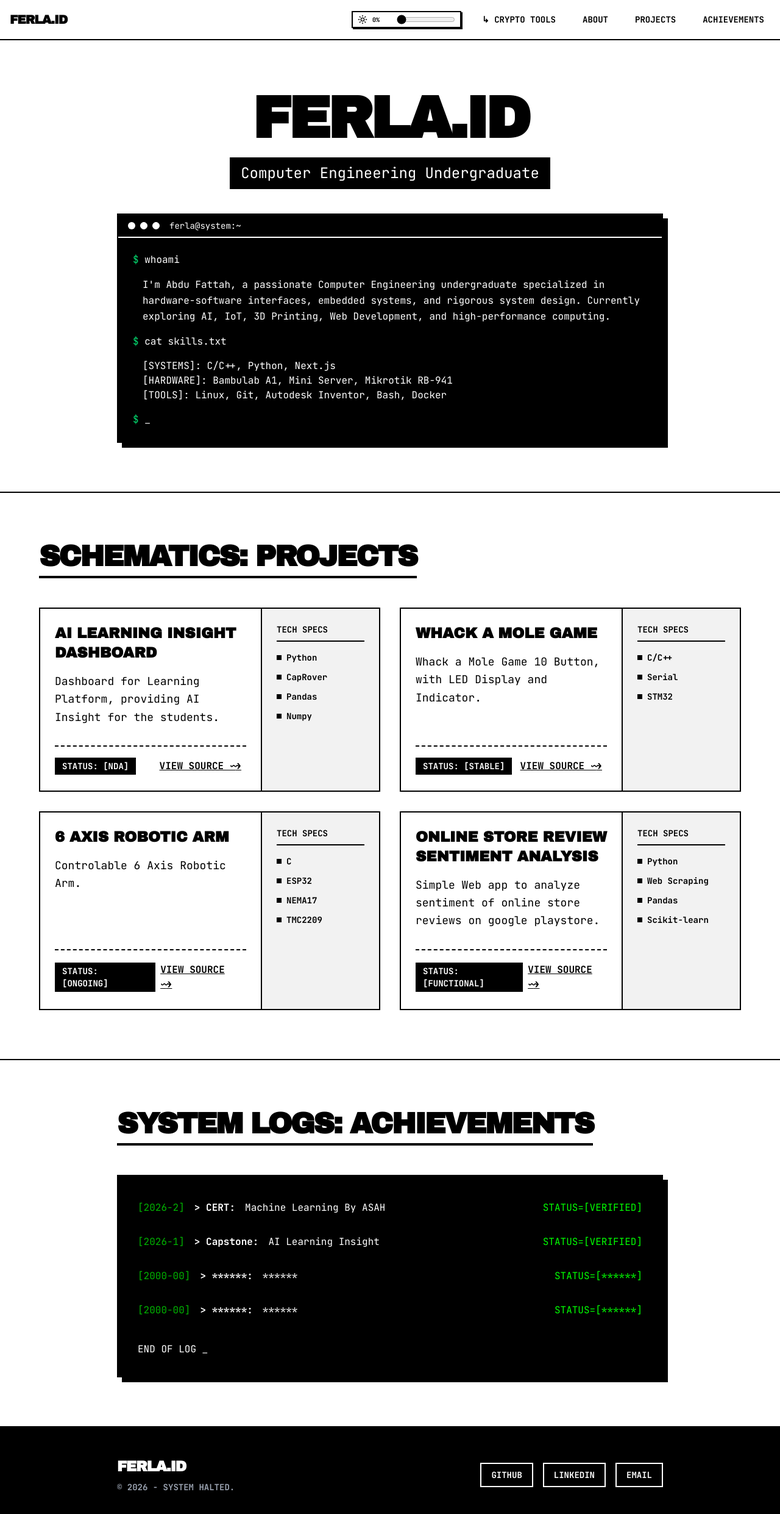
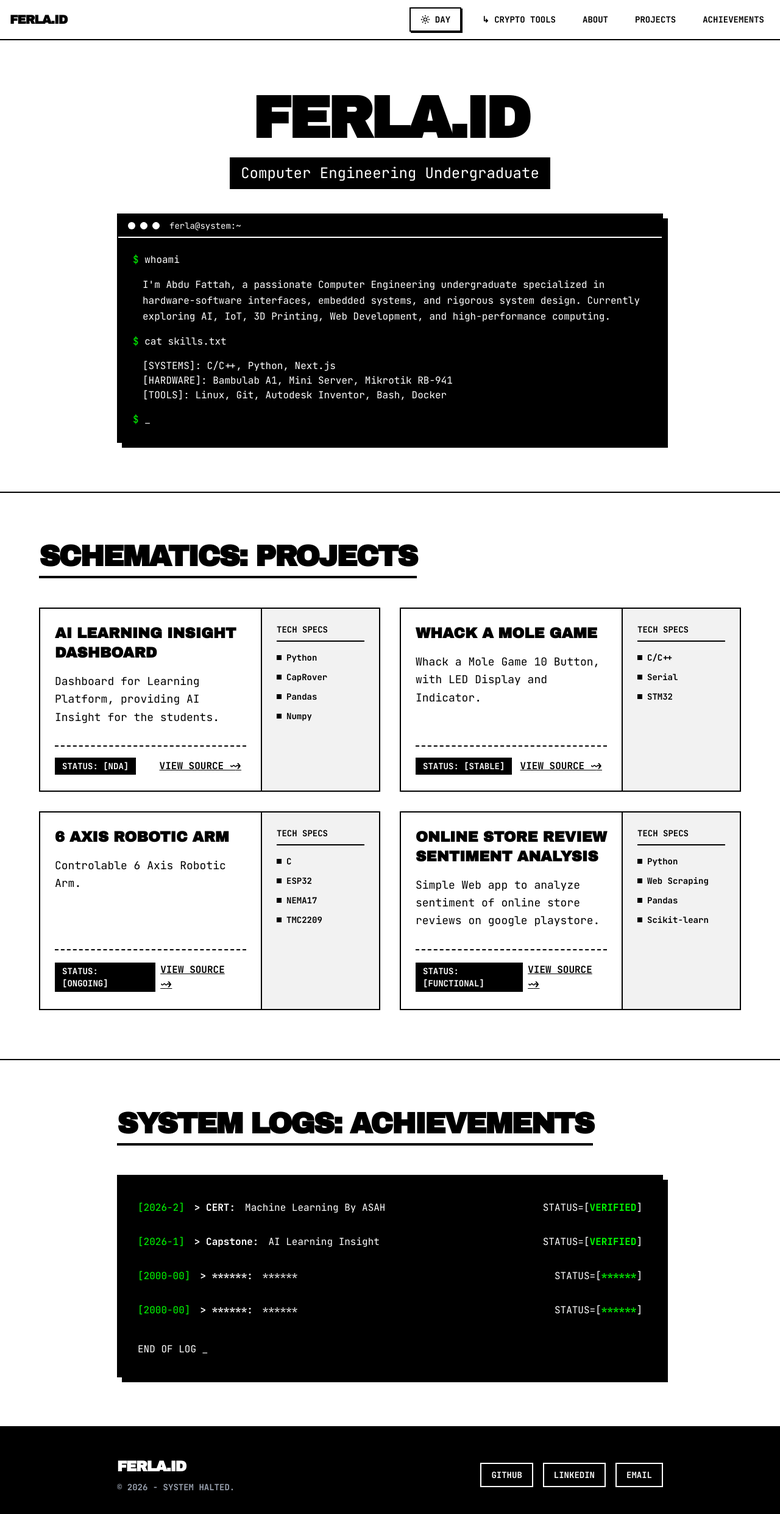
Before and after one commit to Elheims/Portweb, a Next.js app: page / in a window 1280 px wide. Shown: the top 2482 px of the page at 61% size. Built offline with nearby package versions, Linux system fonts and the light colour scheme.

Commit message:
trying different color

```diff
--- a/app/globals.css
+++ b/app/globals.css
@@ -6,13 +6,17 @@
 :root {
   /* Warmth/Eye Comfort Dynamic Variables */
   --warmth: 0%;
-  --color-warm-bg: #ffe4a0; /* Jauh lebih kuning dan hangat untuk filter 100% yang pekat */
+  --color-warm-bg: #0f172a; /* Biru dongker / Navy Blue untuk background */
   --color-base-bg: #ffffff;
-  --color-warm-fg: #291a00; /* Coklat super pekat agar kontras tulisan tetap kuat */
+  --color-warm-fg: #cbd5e1; /* Biru muda/abu-abu terang (Slate 300) untuk teks agar kontras */
   --color-base-fg: #000000;
+
+  --color-warm-accent: #38bdf8; /* Malam/Dongker = Sky Blue (lebih kontras dari background) */
+  --color-base-accent: #00ff00; /* Siang/Putih  = Hijau Neon */
 
   --theme-bg: color-mix(in srgb, var(--color-warm-bg) var(--warmth), var(--color-base-bg));
   --theme-fg: color-mix(in srgb, var(--color-warm-fg) var(--warmth), var(--color-base-fg));
+  --theme-accent: color-mix(in srgb, var(--color-warm-accent) var(--warmth), var(--color-base-accent));
 
   --background: var(--theme-bg);
   --foreground: var(--theme-fg);
--- a/app/kripto/page.tsx
+++ b/app/kripto/page.tsx
@@ -10,7 +10,7 @@ export default function KriptoPage() {
         <div className="mb-8 flex items-center justify-between border-b-4 border-black pb-4">
           <Link
             href="/"
-            className="flex items-center gap-2 font-bold uppercase hover:bg-[#00ff00] transition-colors border-2 border-transparent hover:border-black p-2"
+            className="flex items-center gap-2 font-bold uppercase hover:bg-[var(--theme-accent)] transition-colors border-2 border-transparent hover:border-black p-2"
           >
             <ArrowLeft size={20} /> Kembali ke Beranda
           </Link>
@@ -20,9 +20,9 @@ export default function KriptoPage() {
         </div>
 
         <section className="mb-12 max-w-4xl mx-auto">
-          <div className="border-l-8 border-[#00ff00] bg-white p-6 border-y-2 border-r-2 border-black shadow-[4px_4px_0px_0px_var(--theme-fg)]">
+          <div className="border-l-8 border-[var(--theme-accent)] bg-[var(--theme-bg)] p-6 border-y-2 border-r-2 border-[var(--theme-fg)] shadow-[4px_4px_0px_0px_var(--theme-fg)]">
             <h2 className="text-2xl font-black uppercase mb-2">Keamanan Sistem</h2>
-            <p className="font-mono text-sm sm:text-base text-gray-700">
+            <p className="font-mono text-sm sm:text-base text-[var(--theme-fg)] opacity-80">
               Implementasi algoritma <strong>One Time Pads (OTP)</strong> dan <strong>Cipher Transposisional (Columnar)</strong>
               yang sebelumnya berbasis Python CLI, direplika sepenuhnya ke dalam antarmuka web modern menggunakan teknologi Client-Side Rendering (CSR) React.
             </p>
--- a/components/achievements-list.tsx
+++ b/components/achievements-list.tsx
@@ -13,14 +13,14 @@ export function AchievementsList() {
           System Logs: Achievements
         </h2>
 
-        <div className="border-2 border-black bg-black text-[#00ff00] font-mono p-6 sm:p-8 shadow-[8px_8px_0px_0px_var(--theme-fg)] text-sm sm:text-base overflow-x-auto">
+        <div className="border-2 border-black bg-black text-white font-mono p-6 sm:p-8 shadow-[8px_8px_0px_0px_var(--theme-fg)] text-sm sm:text-base overflow-x-auto">
           <div className="space-y-4 min-w-[500px]">
             {logs.map((log, index) => (
-              <div key={index} className="flex flex-col sm:flex-row gap-2 sm:gap-4 hover:bg-[#003300] transition-colors p-2 -mx-2">
-                <span className="opacity-70 whitespace-nowrap">[{log.date}]</span>
+              <div key={index} className="flex flex-col sm:flex-row gap-2 sm:gap-4 hover:bg-[var(--theme-accent)]/20 transition-colors p-2 -mx-2">
+                <span className="text-[var(--theme-accent)] whitespace-nowrap">[{log.date}]</span>
                 <span className="font-bold text-white whitespace-nowrap">{'>'} {log.type}:</span>
                 <span className="flex-1 text-white">{log.title}</span>
-                <span className="whitespace-nowrap">STATUS=[<span className="text-[#00ff00]">{log.status}</span>]</span>
+                <span className="whitespace-nowrap">STATUS=[<span className="text-[var(--theme-accent)] font-bold">{log.status}</span>]</span>
               </div>
             ))}
             <div className="mt-8 animate-pulse text-white">
--- a/components/header.tsx
+++ b/components/header.tsx
@@ -17,7 +17,7 @@ export function Header() {
           <nav className="hidden md:flex items-center gap-6 text-sm font-bold uppercase">
           <Link
             href="/kripto"
-            className="hover:bg-[#00ff00] hover:text-black px-2 py-1 flex items-center gap-2 transition-colors border-2 border-transparent hover:border-black"
+            className="hover:bg-[var(--theme-accent)] hover:text-[var(--theme-bg)] px-2 py-1 flex items-center gap-2 transition-colors border-2 border-transparent hover:border-[var(--theme-fg)]"
           >
             ↳ Crypto Tools
           </Link>
--- a/components/hero-section.tsx
+++ b/components/hero-section.tsx
@@ -20,19 +20,19 @@ export function HeroSection() {
             <span className="ml-2 text-sm">ferla@system:~</span>
           </div>
           <div className="p-6 space-y-4">
-            <p><span className="text-green-400">$</span> whoami</p>
+            <p><span className="text-[var(--theme-accent)]">$</span> whoami</p>
             <p className="pl-4 leading-relaxed">
               I'm Abdu Fattah, a passionate Computer Engineering undergraduate specialized in
               hardware-software interfaces, embedded systems, and rigorous system design.
               Currently exploring AI, IoT, 3D Printing, Web Development, and high-performance computing.
             </p>
-            <p><span className="text-green-400">$</span> cat skills.txt</p>
+            <p><span className="text-[var(--theme-accent)]">$</span> cat skills.txt</p>
             <p className="pl-4">
               [SYSTEMS]: C/C++, Python, Next.js<br />
               [HARDWARE]: Bambulab A1, Mini Server, Mikrotik RB-941<br />
               [TOOLS]: Linux, Git, Autodesk Inventor, Bash, Docker
             </p>
-            <p className="animate-pulse"><span className="text-green-400">$</span> _</p>
+            <p className="animate-pulse"><span className="text-[var(--theme-accent)]">$</span> _</p>
           </div>
         </div>
       </div>
--- a/components/theme-toggle.tsx
+++ b/components/theme-toggle.tsx
@@ -1,7 +1,7 @@
 "use client"
 
 import * as React from "react"
-import { Sun } from "lucide-react"
+import { Moon, Sun } from "lucide-react"
 
 export function ThemeToggle() {
   const [warmth, setWarmth] = React.useState(0)
@@ -17,8 +17,8 @@ export function ThemeToggle() {
     }
   }, [])
 
-  const handleChange = (e: React.ChangeEvent<HTMLInputElement>) => {
-    const val = parseInt(e.target.value)
+  const handleToggle = () => {
+    const val = warmth === 100 ? 0 : 100
     setWarmth(val)
     document.documentElement.style.setProperty("--warmth", `${val}%`)
     localStorage.setItem("warmthLevel", val.toString())
@@ -27,18 +27,17 @@ export function ThemeToggle() {
   if (!mounted) return <div className="h-10 w-32" />
 
   return (
-    <div className="flex items-center gap-2 border-2 border-black bg-white px-2 py-1 shadow-[2px_2px_0px_0px_var(--theme-fg)]">
-      <Sun size={16} className="text-black" />
-      <span className="text-[10px] font-bold uppercase text-black w-8">{warmth}%</span>
-      <input
-        type="range"
-        min="0"
-        max="100"
-        value={warmth}
-        onChange={handleChange}
-        className="w-20 md:w-24 accent-black cursor-pointer"
-        aria-label="Atur tingkat filter kuning"
-      />
-    </div>
+    <button
+      onClick={handleToggle}
+      className={`flex items-center gap-2 border-2 border-black px-4 py-2 uppercase font-bold text-sm shadow-[2px_2px_0px_0px_var(--theme-fg)] transition-all ${
+        warmth === 100
+          ? "bg-[var(--theme-bg)] text-[var(--theme-fg)]"
+          : "bg-white text-black hover:bg-black hover:text-white"
+      }`}
+      aria-label="Atur Mode Biru"
+    >
+      {warmth === 100 ? <Moon size={16} /> : <Sun size={16} />}
+      {warmth === 100 ? "NIGHT" : "DAY"}
+    </button>
   )
 }
```
Also changed, not shown: components/cypher-playground.tsx (+10 -10 lines).
